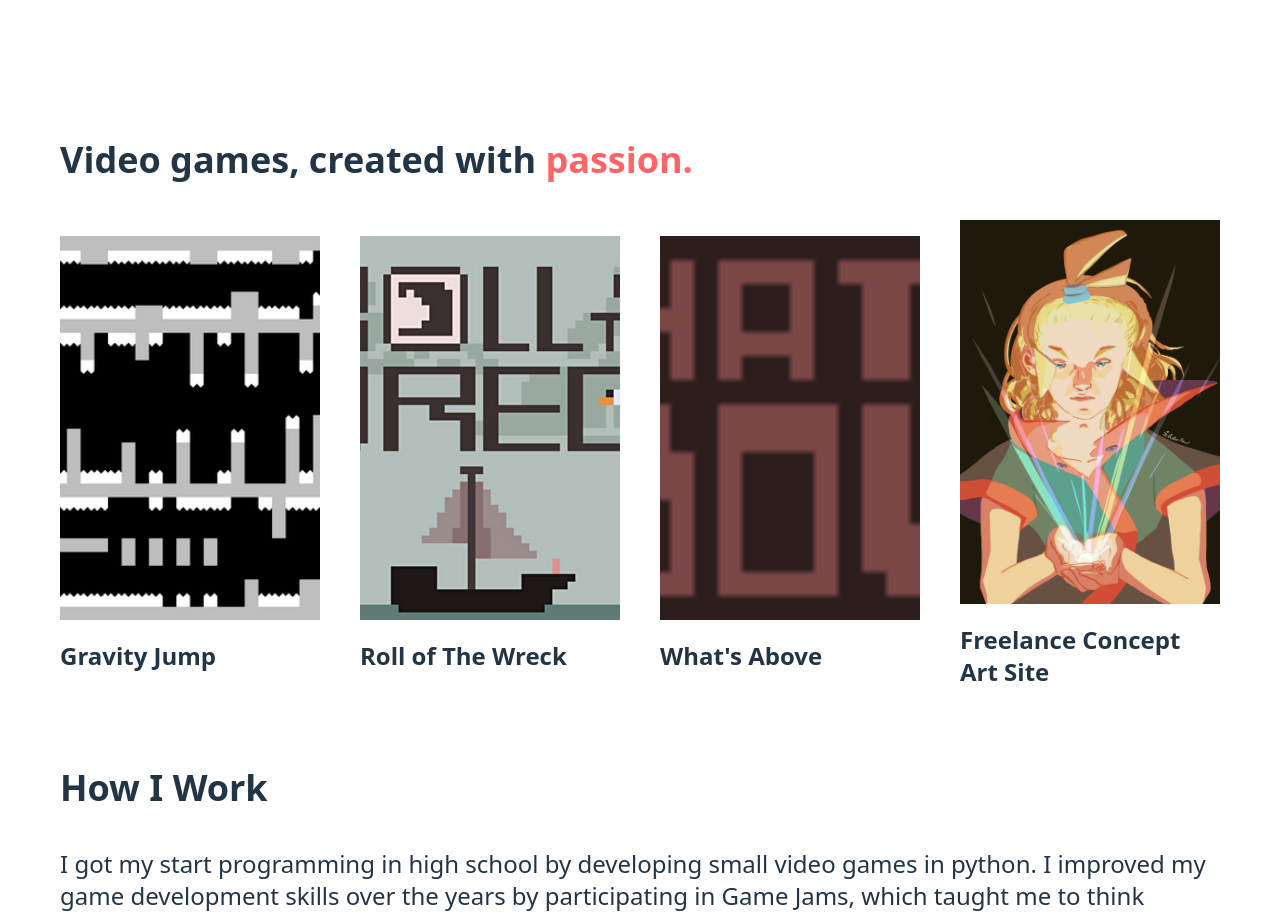
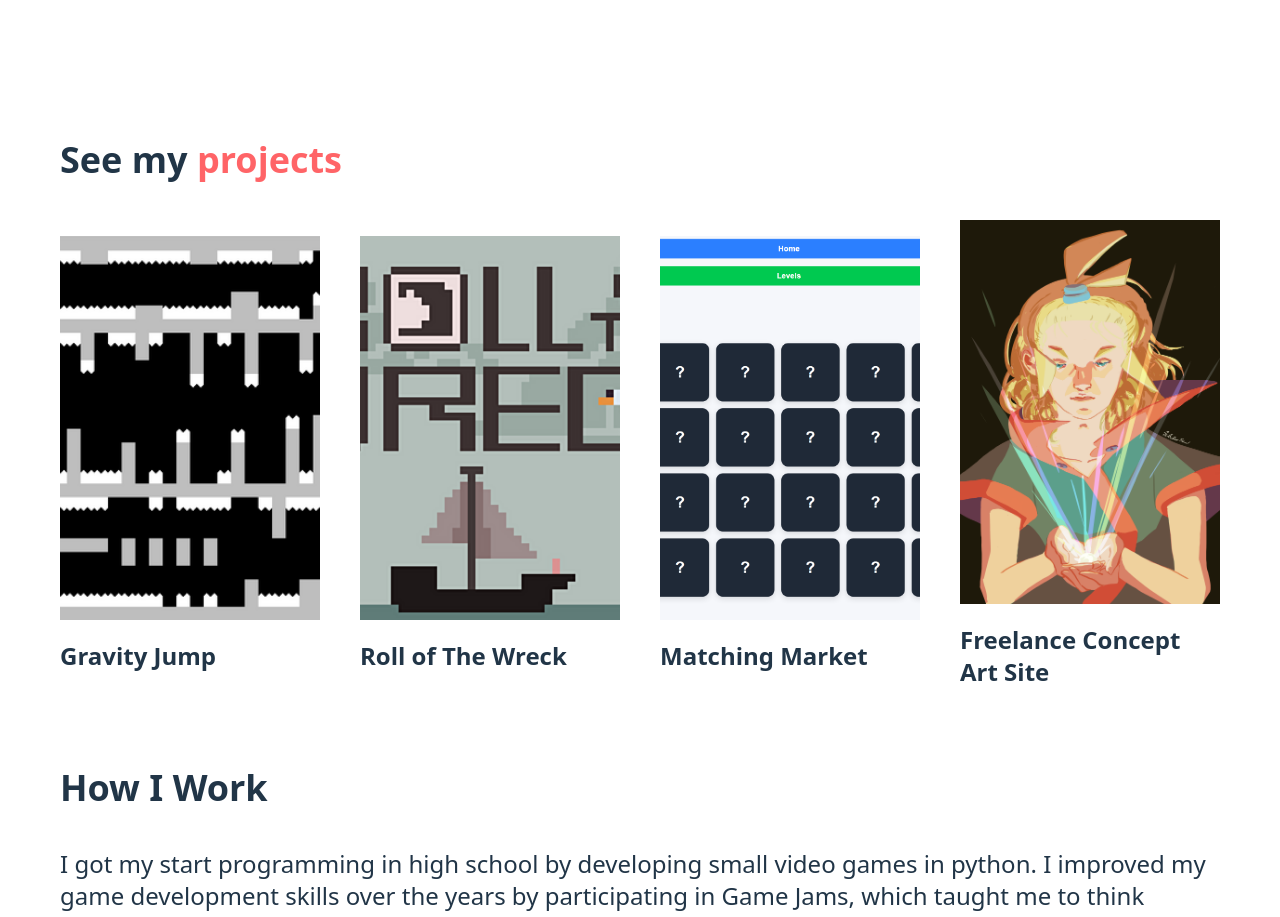
Before and after one commit to Valentino249/SEG3125_A1, a React (Vite) app: page / in a window 1280 px wide. Shown: the part 880-1797 px from the top of the page. Built offline with nearby package versions, Linux system fonts and the light colour scheme.

Commit message:
Linked up matching game

```diff
--- a/src/components/Body.tsx
+++ b/src/components/Body.tsx
@@ -1,14 +1,14 @@
 import gravityJump from '../assets/gravity_jump.png'
 import rotr from '../assets/rotr.png'
-import whatsAbove from '../assets/whats_above.png'
 import Todo from '../assets/Todo_6.png'
+import matching from "../assets/matching.png"
 
 function Header() {
     return (
         <div>
             <section id="projects">
                 <div className="flex md:items-start justify-center min-h-screen flex-col p-5">
-                    <p className="mb-2 text-4xl font-bold text-bg-orange-50 mt-50 mb-10 gap-10 md:px-10">Video games, created with <span className="text-red-400">passion.</span></p>
+                    <p className="mb-2 text-4xl font-bold text-bg-orange-50 mt-50 mb-10 gap-10 md:px-10">See my <span className="text-red-400">projects</span></p>
                     <div className="grid md:grid-cols-4 grid-cols-1 items-center gap-10 md:px-10">
                         <div className="flex flex-col">
                             <a href="https://gold249.itch.io/gravity-jump" target="_blank" rel="noopener noreferrer">
@@ -25,10 +25,10 @@ function Header() {
                             <p className="mt-5 font-bold text-2xl">Roll of The Wreck</p>
                         </div>
                         <div className="flex flex-col">
-                            <a href="https://gold249.itch.io/whats-above" target="_blank" rel="noopener noreferrer">
-                                <img src={whatsAbove} alt="Profile Photo" className="md:size-96 size-72 object-cover hover:scale-105 transition duration-300" />
+                            <a href="https://seg-3125-a3-tau.vercel.app/" target="_blank" rel="noopener noreferrer">
+                                <img src={matching} alt="Profile Photo" className="md:size-96 size-72 object-cover hover:scale-105 transition duration-300" />
                             </a>
-                            <p className="mt-5 font-bold text-2xl">What's Above</p>
+                            <p className="mt-5 font-bold text-2xl">Matching Market</p>
                         </div>
                         <div className="flex flex-col">
                             <a href="https://seg-3125-a2-green.vercel.app/" target="_blank" rel="noopener noreferrer">
```
Also changed, not shown: src/assets/matching.png (added).
